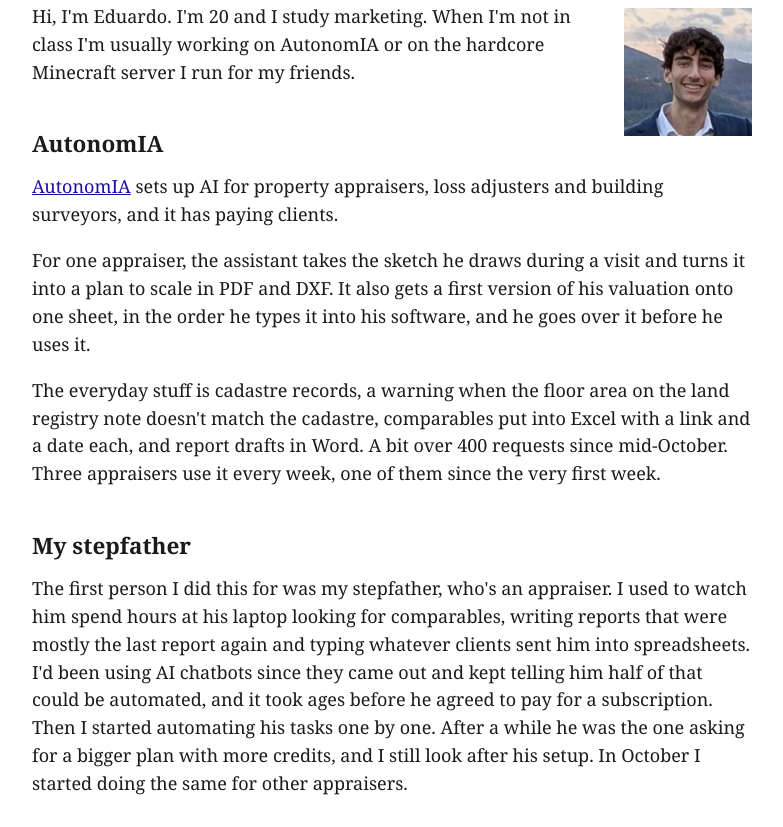
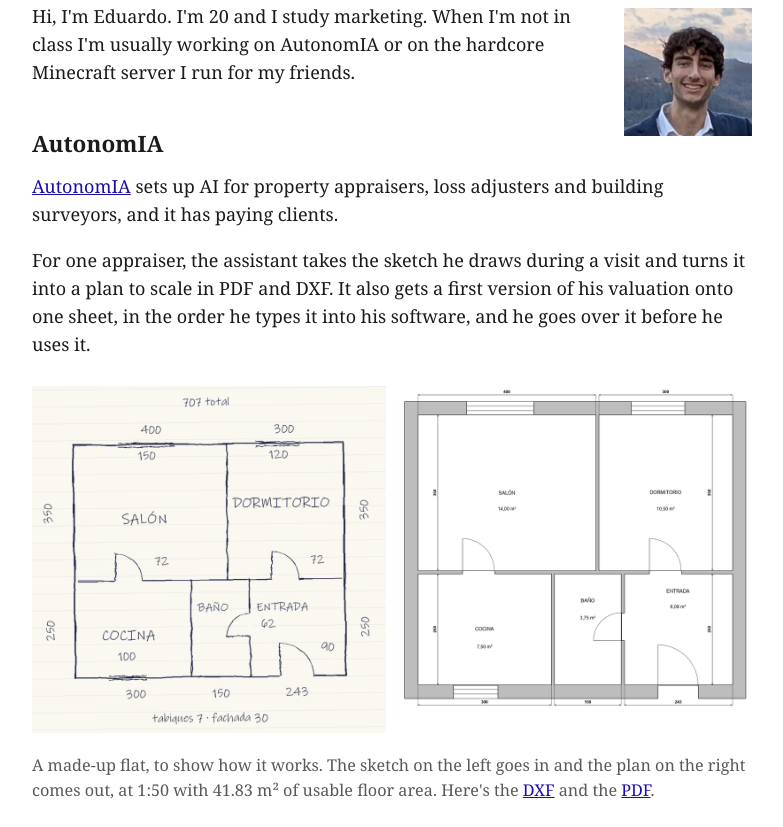
Before and after one commit to edupue-lab/edupue-lab.github.io, a plain HTML site: page index.html in a window 1280 px wide. Shown: the part 111-938 px from the top of the page, without its empty margins (248-1031 px from the left). Drawn offline with Linux system fonts and the light colour scheme.

Commit message:
feat: real before-and-after example of a sketch turned into a plan, with the DXF

```diff
--- a/index.html
+++ b/index.html
@@ -28,6 +28,11 @@
 <h2>AutonomIA</h2>
 <p><a href="https://www.autonomia-ia.es">AutonomIA</a> sets up AI for property appraisers, loss adjusters and building surveyors, and it has paying clients.</p>
 <p>For one appraiser, the assistant takes the sketch he draws during a visit and turns it into a plan to scale in PDF and DXF. It also gets a first version of his valuation onto one sheet, in the order he types it into his software, and he goes over it before he uses it.</p>
+<figure class="pair">
+  <img src="assets/sketch.jpg" width="800" height="784" loading="lazy" alt="A hand-drawn sketch of a made-up flat with room names and measurements in centimetres">
+  <img src="assets/plan.png" width="800" height="732" loading="lazy" alt="The same flat as a plan to scale, with walls, doors, dimensions and the area of each room">
+  <figcaption>A made-up flat, to show how it works. The sketch on the left goes in and the plan on the right comes out, at 1:50 with 41.83 m² of usable floor area. Here's the <a href="assets/example-plan.dxf" download>DXF</a> and the <a href="assets/example-plan.pdf">PDF</a>.</figcaption>
+</figure>
 <p>The everyday stuff is cadastre records, a warning when the floor area on the land registry note doesn't match the cadastre, comparables put into Excel with a link and a date each, and report drafts in Word. A bit over 400 requests since mid-October. Three appraisers use it every week, one of them since the very first week.</p>
 
 <h2>My stepfather</h2>
--- a/style.css
+++ b/style.css
@@ -63,3 +63,7 @@ ul { padding-left: 1.2em; margin: 0 0 1em; }
 li { margin-bottom: .3em; }
 .me { float: right; width: 128px; height: 128px; margin: .3em 0 .6em 1em; }
 @media (max-width: 480px) { .me { width: 96px; height: 96px; } }
+.pair { display: grid; gap: 12px; margin: 1.5em 0; }
+.pair img { width: 100%; height: auto; border-radius: 0; }
+.pair figcaption { grid-column: 1 / -1; }
+@media (min-width: 600px) { .pair { grid-template-columns: 1fr 1fr; align-items: start; } }
```
Also changed, not shown: assets/plan.png (added), assets/sketch.jpg (added), og.png, 2 other files.
